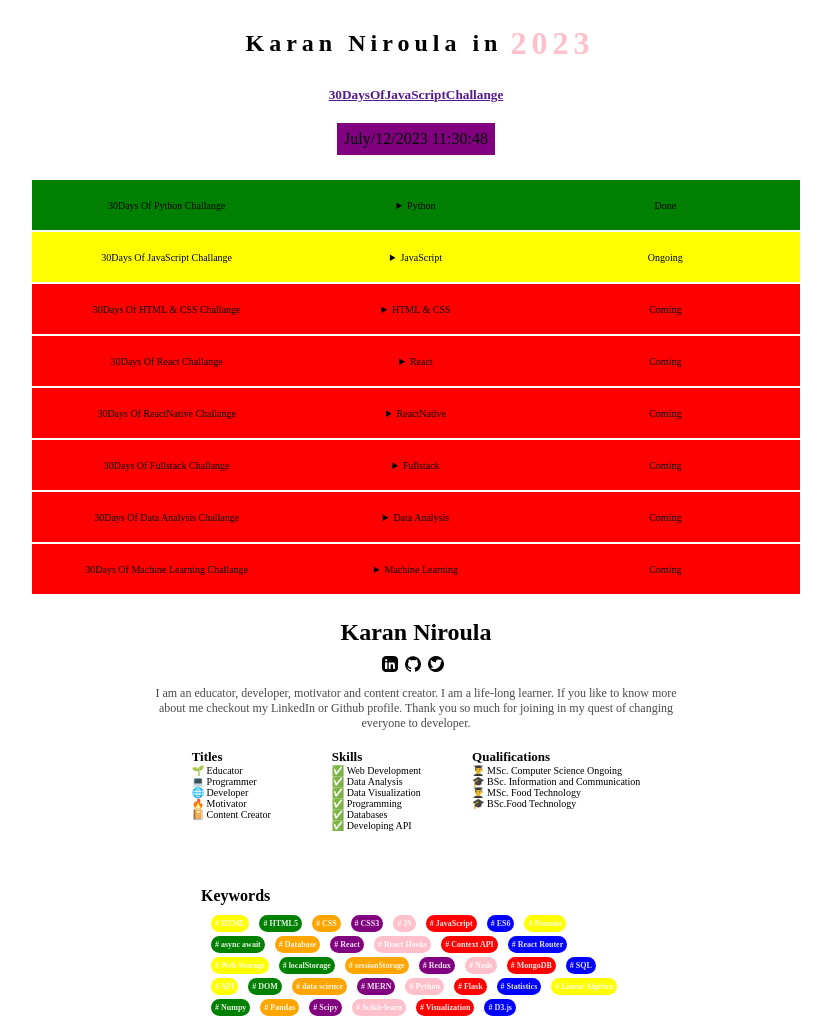
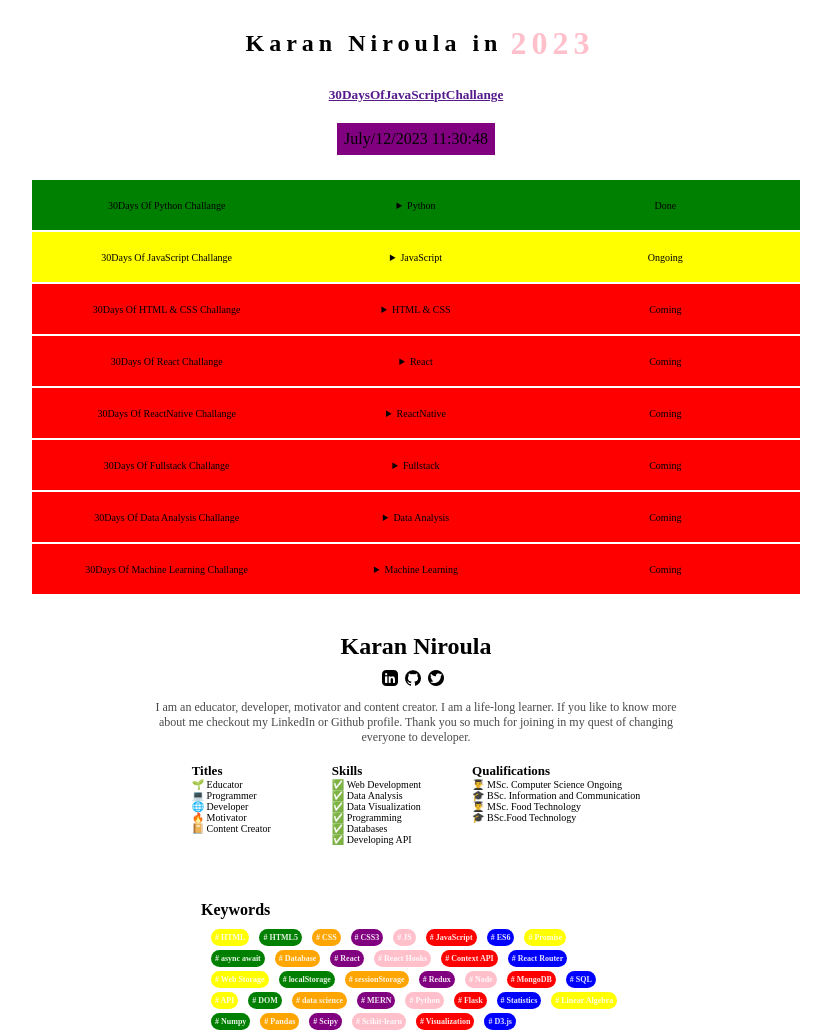
Before and after one commit to Karan-Niroula/Mini-Portfolio-Challange, a plain HTML site: page index.html in a window 1280 px wide. Shown: the whole page, without its empty margins (224-1055 px from the left). Drawn offline with Linux system fonts and the light colour scheme.

Commit message:
style.css

```diff
--- a/style.css
+++ b/style.css
@@ -23,16 +23,15 @@ body {
 }
 .allChallanges {
   width: 60%;
-  height: 400px;
-   display: grid;
-  /*grid-template-rows: repeat(8, 1fr); this is causing the height of every challange container to increase when any one details tag is opened */
+  display: grid;
+  grid-template-columns: 1fr; /* Add this to ensure single column layout */
   margin: 25px 0px 30px 0px;
   gap: 2px;
 }
 .challange {
   padding: 10px;
+  min-height: 50px;
   display: grid;
-  min-height: 50px;
   grid-template-columns: repeat(3, 1fr);
   place-items: center;
   justify-content: space-around;
@@ -43,7 +42,6 @@ body {
   font-size: 10px;
   cursor: pointer;
 }
-
 /* styling AboutMeSection */
 
 .aboutMeSection {
```
